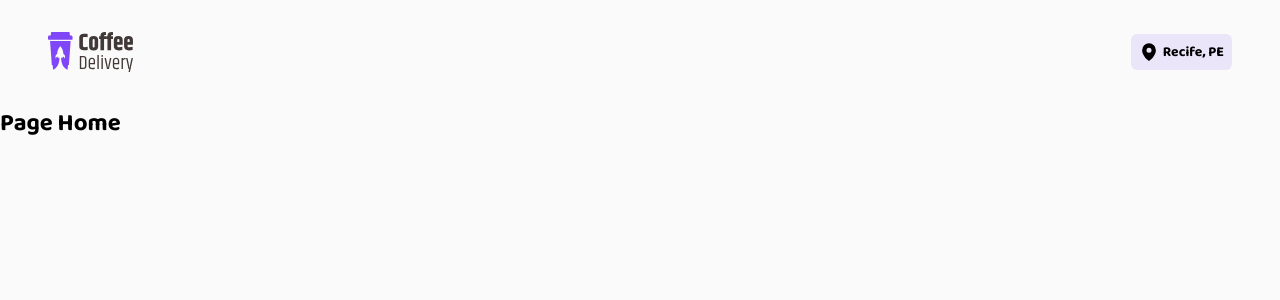
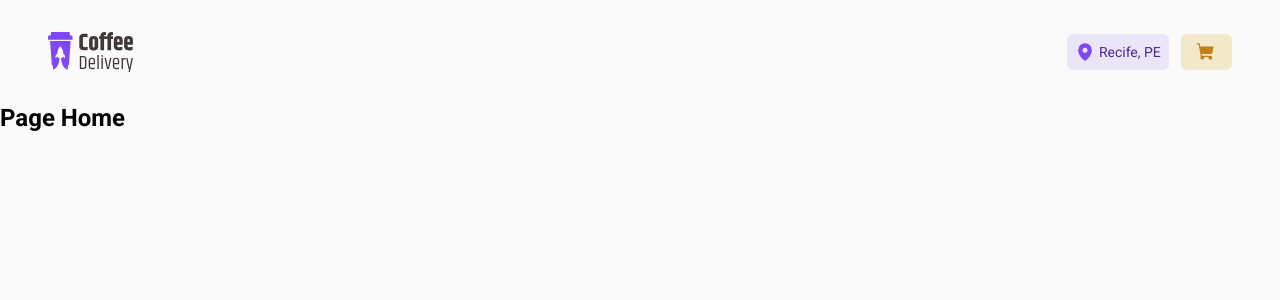
Before and after one commit to amitcesar/coffe-delivery, a React (Vite) app: page / in a window 1280 px wide. Shown: the top 300 px of the page. Built offline with nearby package versions, Linux system fonts and the light colour scheme.

Commit message:
feat: finish header

```diff
--- a/src/components/Header/index.tsx
+++ b/src/components/Header/index.tsx
@@ -17,6 +17,9 @@ export function Header() {
             <MapPin size={20} weight="fill" />
             Recife, PE
           </HeaderButton>
+          <HeaderButton variant="yellow">
+            <ShoppingCart size={20} weight="fill" />
+          </HeaderButton>
         </HeaderButtonsContainer>
       </div>
     </HeaderContainer>
--- a/src/components/Header/styles.ts
+++ b/src/components/Header/styles.ts
@@ -47,5 +47,14 @@ export const HeaderButton = styled.button<HeaderButtonProps>`
 
   ${({variant, theme}) => css`
     background: ${theme.colors[`brand-${variant}-light`]};
+    color: ${theme.colors[`brand-${variant}-dark`]};
+  `}
+
+  ${({variant, theme}) => variant === 'purple' &&
+  css`
+      svg {
+        color: ${theme.colors['brand-purple']};
+      }
+
   `}
 `;
--- a/src/styles/global.ts
+++ b/src/styles/global.ts
@@ -16,7 +16,7 @@ body {
 }
 
 body, input, textarea, button {
-  font-family:  ${({theme}) => theme.fonts.title};
+  font-family:  ${({theme}) => theme.fonts.regular};
   font-size:  ${({theme}) => theme.textSizes['text-regular-m']};
   font-weight: 400;
 
```
